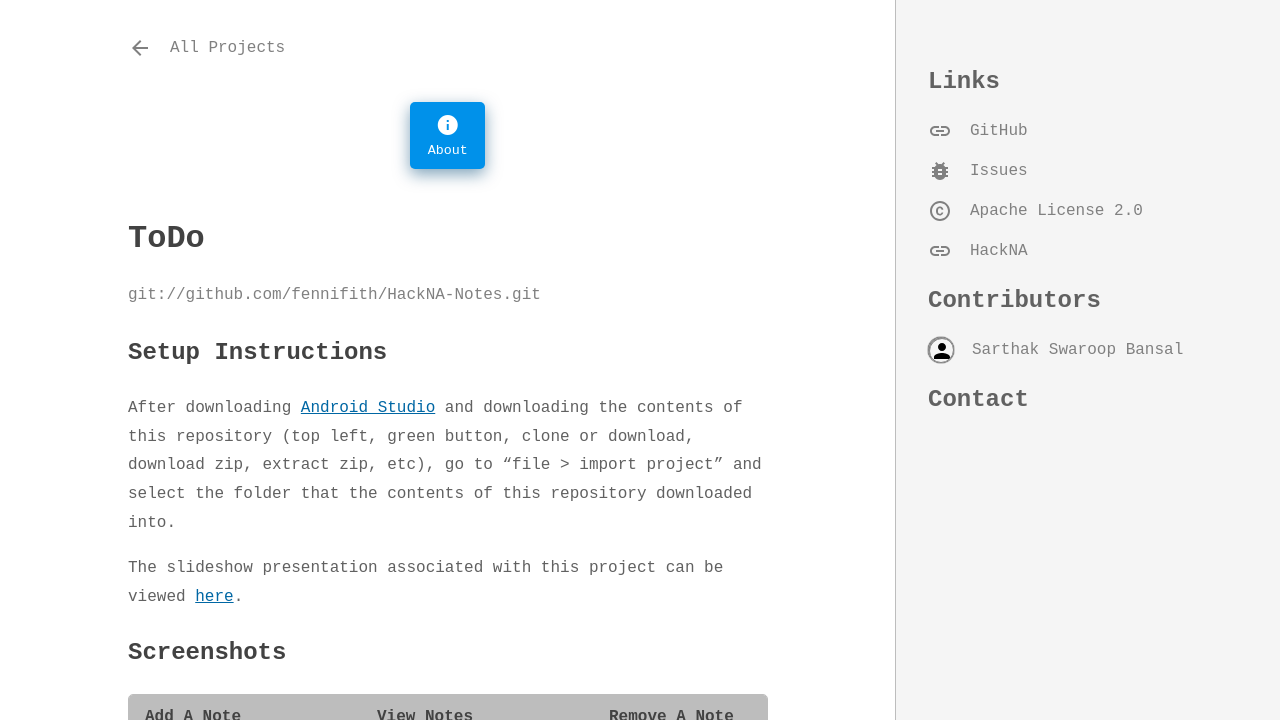
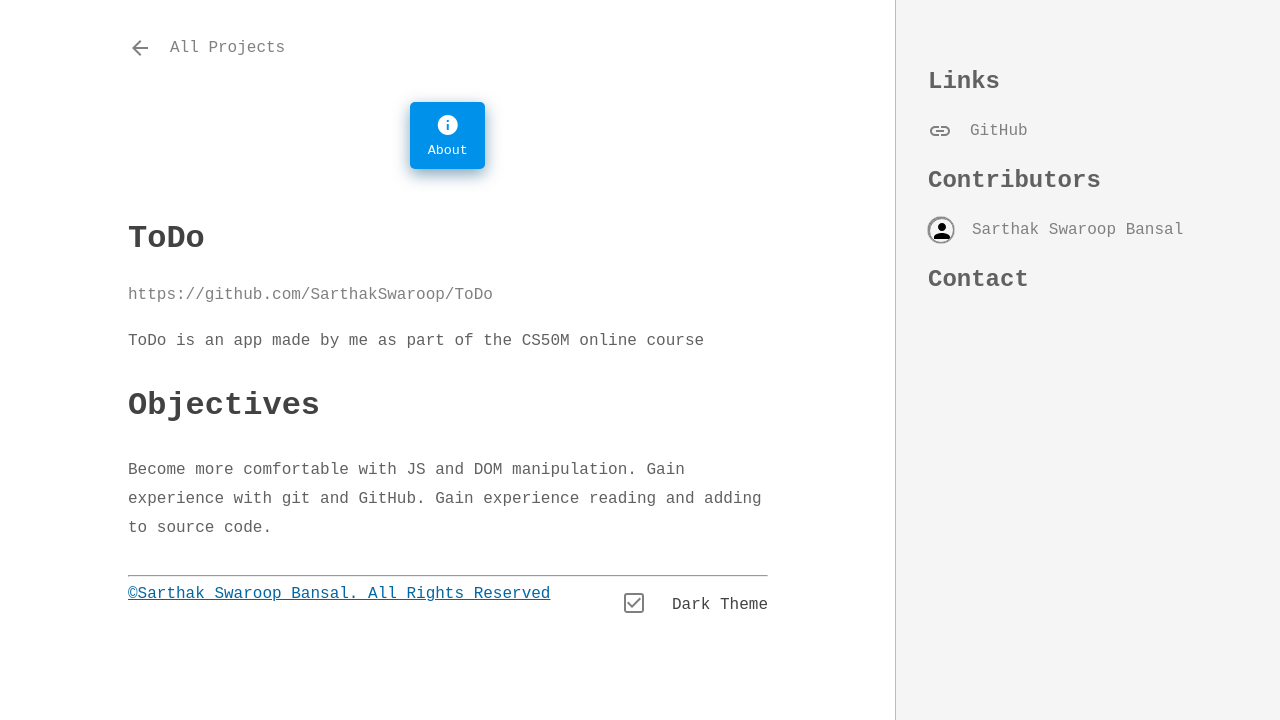
Before and after one commit to SarthakSwaroop/sarthakswaroop.github.io, a Jekyll site: the page built from _projects/todo.md, in a window 1280 px wide and 1117 px high. Shown: the top 720 px of the window. Built offline with Jekyll 4.4.1, drawn with Linux system fonts in a browser that asks for light colours; nearby versions of some CDN libraries; some web fonts are replaced; comment, search, counter and statistics services are not loaded; a style sheet for code colours, icons or effects is not loaded; grey boxes are pictures that could not be loaded.

Commit message:
Update todo.md

```diff
--- a/_projects/todo.md
+++ b/_projects/todo.md
@@ -4,40 +4,26 @@ type: "android-app"
 title: "ToDo"
 description: "App made using react native as part of CS50M"
 icon: "https://raw.githubusercontent.com/SarthakSwaroop/RAW/master/output-onlinepngtools%20(4).png"
-repo: "fennifith/HackNA-Notes"
-git: "git://github.com/fennifith/HackNA-Notes.git"
+repo: "sarthakswaroop/Movie-Browser"
+git: "https://github.com/SarthakSwaroop/ToDo"
 links:
   - name: "GitHub"
-    url: "https://github.com/fennifith/HackNA-Notes"
+    url: "https://github.com/sarthakswaroop/ToDo"
     icon: "https://github.com/favicon.ico"
-  - name: "Issues"
-    url: "https://github.com/fennifith/HackNA-Notes/issues"
-    icon: "/images/ic/bug.svg"
-  - name: "Apache License 2.0"
-    url: "https://choosealicense.com/licenses/apache-2.0/"
-    icon: "/images/ic/copyright.svg"
-  - name: "HackNA"
-    url: "http://hackna.org/"
-    icon: "https://hackna.org/favicon.ico"
 contributors:
   - login: "Sarthak Swaroop Bansal"
-    avatar: "https://avatars1.githubusercontent.com/u/13000407?v=4"
-    url: "https://github.com/fennifith"
+    avatar: "https://raw.githubusercontent.com/SarthakSwaroop/RAW/master/mee.jpg"
+    url: "https://github.com/sarthakswaroop"
+
 languages:
-  - "Java"
+  - "React Native"
 isDocs: "true"
 isWiki: "false"
-pushed: "2019-06-21T18:00:46Z"
+pushed: "2019-09-28T19:14:28Z"
 ---
+ToDo is an app made by me as part of the CS50M online course
 
-## Setup Instructions
-
-After downloading [Android Studio](https://developer.android.com/studio/index.html) and downloading the contents of this repository (top left, green button, clone or download, download zip, extract zip, etc), go to "file > import project" and select the folder that the contents of this repository downloaded into.
-
-The slideshow presentation associated with this project can be viewed [here](https://docs.google.com/presentation/d/1fTwHMytRuMMXfRQP8JoqtDlFY-FxdY-QfUUfg-BTAZw/edit?usp=sharing).
-
-## Screenshots
-
-| Add A Note | View Notes | Remove A Note |
-|------------|------------|---------------|
-|![img](https://github.com/fennifith/HackNA-Notes/blob/master/./.github/images/new.png?raw=true)|![img](https://github.com/fennifith/HackNA-Notes/blob/master/./.github/images/list.png?raw=true)|![img](https://github.com/fennifith/HackNA-Notes/blob/master/./.github/images/remove.png?raw=true)|
+# Objectives
+Become more comfortable with JS and DOM manipulation.
+Gain experience with git and GitHub.
+Gain experience reading and adding to source code.
```
